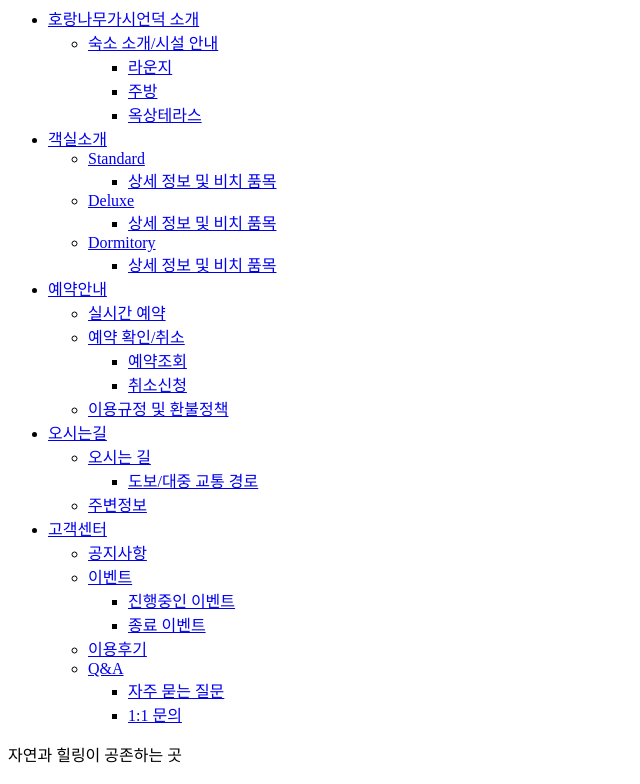
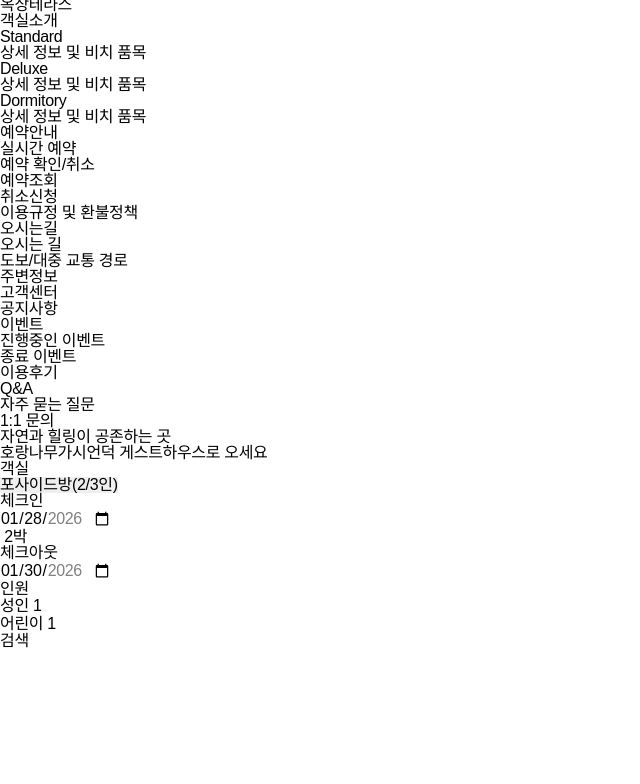
Before and after one commit to kumhee2822-droid/horang_hill, a plain HTML site: page index.html in a window 1280 px wide. Shown: the part 83-867 px from the top of the page, without its empty margins (0-640 px from the left). After the commit the page ends 800 px from the top, so only its background shows below. Drawn offline with Linux system fonts and the light colour scheme; a web font is replaced by a local one.

Commit message:
CSS선택자 1. 히어로 배너까지

```diff
--- a/index.html
+++ b/index.html
@@ -3,9 +3,14 @@
 <head>
     <meta charset="UTF-8">
     <meta name="viewport" content="width=device-width, initial-scale=1.0">
-    <title>Document</title>
+    <title>호랑가시나무 게스트하우스</title>
+    <link rel="shortcut icon" href="favicon.ico" type="image/x-icon">
+    <link rel="stylesheet" as="style" crossorigin href="https://cdn.jsdelivr.net/gh/orioncactus/pretendard@v1.3.9/dist/web/static/pretendard-dynamic-subset.min.css" />
+    <link rel="stylesheet" href="./styles/reset.css">
+    <link rel="stylesheet" href="./styles/index.css">
 </head>
 <body>
+    <div id="wrap">
         <header>
             <h1><a href="#"><img src="" alt="호랑가시나무게스트하우스"></a></h1>
             <nav>
@@ -83,6 +88,7 @@
             </nav>
         </header>
         <!-- Hero 배너 + 검색폼 -->
+        <main>
             <div id="hero_bnr">
                 <div class="ad_txt">
                     <p>자연과 힐링이 공존하는 곳</p>
@@ -126,6 +132,7 @@
                                 name="out_date" id="out_date">
                             </p>
                         </div>
+                    </div>
                     <div class="person">
                         <h2>인원</h2>
                         <ul class="number">
@@ -143,8 +150,9 @@
                     <!-- 요소를 클릭 시 조건에 따라 분기가 갈린다면 <button> -->
                         <!-- 버튼 종류 : submit(서버전송), button(전송 포함 범용) -->
                     <p><button type="submit" id="search_btn">검색</button></p>
+                </form>
             </div>
-        </form>
+        </main>
     </div>
 </body>
 </html>
--- /dev/null
+++ b/styles/index.css
@@ -0,0 +1,53 @@
+body {}
+#wrap {}
+#wrap header {}
+#wrap header h1 {}
+#wrap header h1 a {}
+#wrap header h1 a img {}
+/* 호랑가시나무언덕소개~고객센터까지 모든 gnb + lnb 공통선택자 */
+#wrap header nav {}
+#wrap header nav #gnb {}
+#wrap header nav #gnb > li {}
+#wrap header nav #gnb > li > a {}
+#wrap header nav #gnb > li > .lnb_depth2 {}
+#wrap header nav #gnb > li > .lnb_depth2 > li {}
+#wrap header nav #gnb > li > .lnb_depth2 > li > a {}
+#wrap header nav #gnb > li > .lnb_depth2 > li > .lnb_depth3 {}
+#wrap header nav #gnb > li > .lnb_depth2 > li > .lnb_depth3 li {}
+#wrap header nav #gnb > li > .lnb_depth2 > li > .lnb_depth3 li a {}
+/* ============================================================= main */
+#wrap main {}
+/* ============================================================= main 1. 히어로배너*/
+#wrap main #hero_bnr {}
+#wrap main #hero_bnr .ad_txt {}
+#wrap main #hero_bnr .ad_txt p {}
+#wrap main #hero_bnr .ad_txt h1 {}
+#wrap main #hero_bnr form {}
+#wrap main #hero_bnr form .room {}
+#wrap main #hero_bnr form .room h2 {}
+#wrap main #hero_bnr form .room p {}
+#wrap main #hero_bnr form .room p #room_type {}
+#wrap main #hero_bnr form .room p #room_type option {}
+#wrap main #hero_bnr form .check_in_out {}
+#wrap main #hero_bnr form .check_in_out .in {}
+#wrap main #hero_bnr form .check_in_out .in h2 {}
+#wrap main #hero_bnr form .check_in_out .in p {}
+#wrap main #hero_bnr form .check_in_out .in p #in_date {}
+#wrap main #hero_bnr form .check_in_out .day {}
+#wrap main #hero_bnr form .check_in_out .day img {}
+#wrap main #hero_bnr form .check_in_out .day em {}
+#wrap main #hero_bnr form .check_in_out .out {}
+#wrap main #hero_bnr form .check_in_out .out h2 {}
+#wrap main #hero_bnr form .check_in_out .out p {}
+#wrap main #hero_bnr form .check_in_out .out p #out_date {}
+#wrap main #hero_bnr form .person {}
+#wrap main #hero_bnr form .person h2 {}
+#wrap main #hero_bnr form .person .number {}
+#wrap main #hero_bnr form .person .number li {}
+#wrap main #hero_bnr form .person .number li label {}
+#wrap main #hero_bnr form .person .number li #adult {}
+#wrap main #hero_bnr form .person .number li #kid {}
+#wrap main #hero_bnr form > p {}
+#wrap main #hero_bnr form > p #search_btn {}
+/* ============================================================= footer */
+#wrap footer {}
--- /dev/null
+++ b/styles/reset.css
@@ -0,0 +1,37 @@
+/* 모든 태그들에 대한 공통 초기값 세팅 */
+html,body,h1,h2,h3,h4,h5,h6,
+dl,dt,dd,ol,ul,li,p,blockquote,hr,div,video,address,
+header,footer,nav,aside,article,section,figure,figcaption,main,details,summary,
+form,fieldset,legend,input,button,select,option,textarea,
+em,strong,sub,sup,br,span,del,s,q,mark,code,img,a,
+table,thead,tbody,tfoot,tr,td,th {
+    margin:0; padding:0; box-sizing:border-box;
+    line-height:1; letter-spacing:-0.02em; word-spacing:0;
+    font-size:1em; font-weight:400; font-style:normal;
+    color:#000;
+    font-family:'Noto Sans KR',sans-serif;
+}
+/* 개별 태그 초기값 */
+a {text-decoration:none;}
+ul,ol,li {list-style:none;}
+fieldset {border:0;}
+legend {display:none;}
+input {border:0; outline:none;}
+button {border:0; background:none; cursor:pointer;}
+table,tr,td,th {border-collapse:collapse;}
+select, option {border:0; appearance:none; outline:none;}
+/* chrome, safari, edge, opera */
+/* 웹브라우저 엔진 -webkit-, -moz-, -m-, -o- */
+input[type=number]::-webkit-outer-spin-button,
+input[type=number]::-webkit-inner-spin-button {
+    -webkit-appearance:none;
+    margin:0;
+}
+/* firefox */
+input[type=number] {
+    -moz-appearance:none;
+    margin:0;
+}
+
+body {}
+#wrap {}
```
Lines whose indentation alone changed are shown as unchanged.
